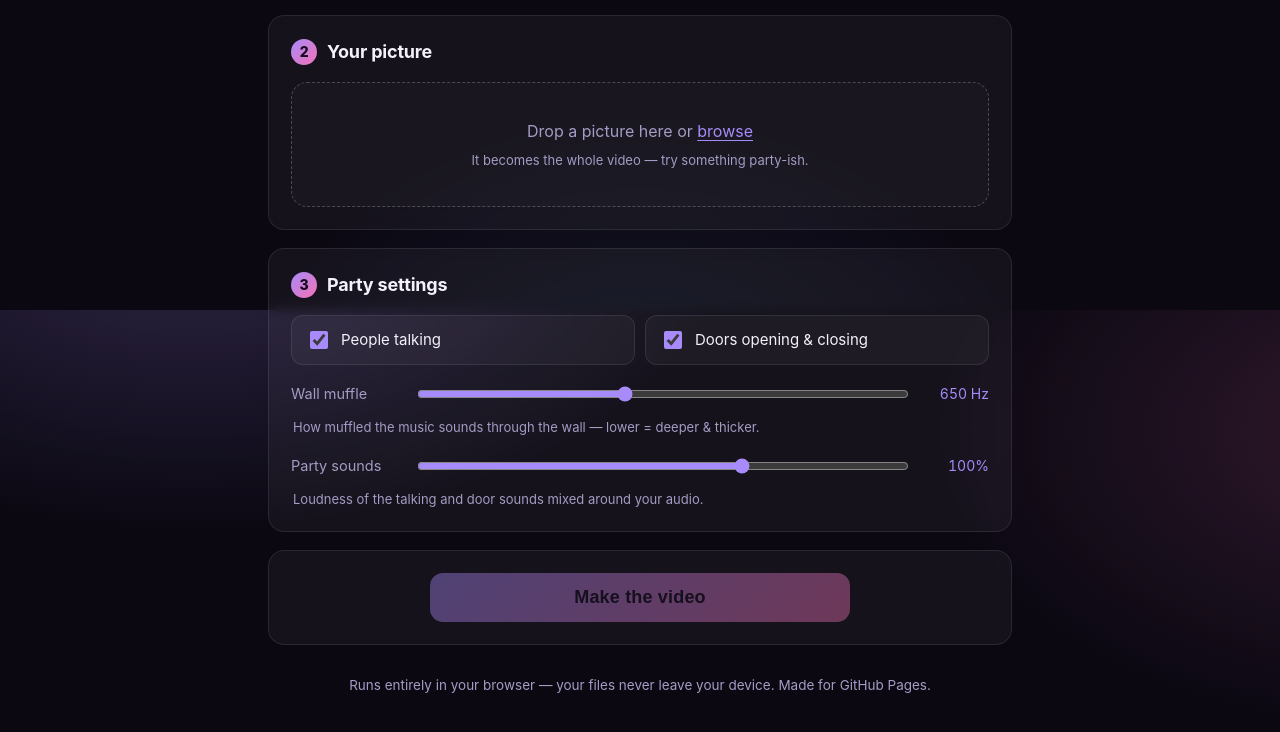
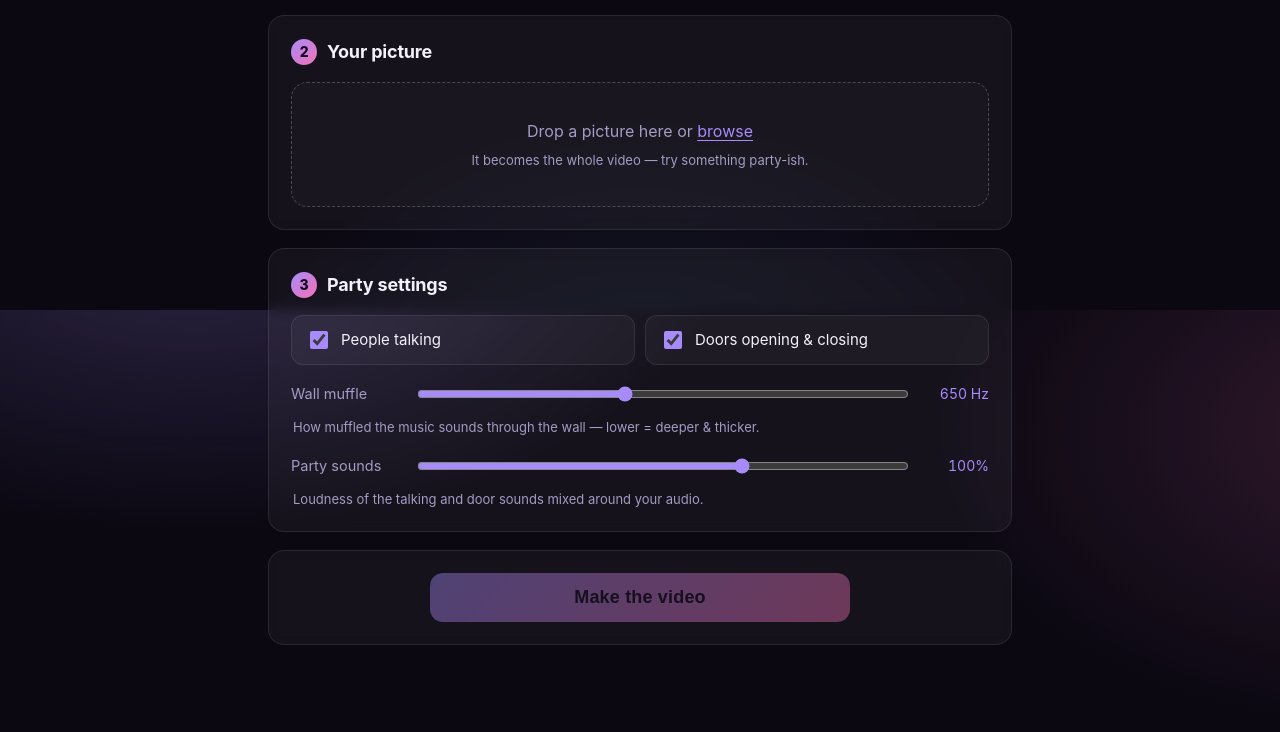
Before and after one commit to birdsarentrealbro/bathroom-audio, a plain HTML site: page index.html in a window 1280 px wide. Shown: the part 490-1222 px from the top of the page. Drawn offline with Linux system fonts and the light colour scheme.

Commit message:
Update index.html

```diff
--- a/index.html
+++ b/index.html
@@ -89,10 +89,6 @@
 
   </main>
 
-  <footer>
-    <p>Runs entirely in your browser — your files never leave your device. Made for GitHub Pages.</p>
-  </footer>
-
 </div>
 
 <div id="toasts" aria-live="polite"></div>
```
